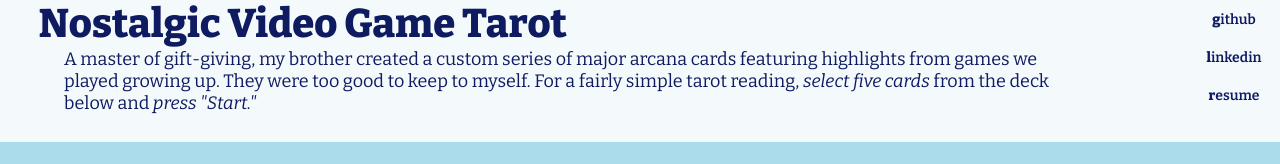
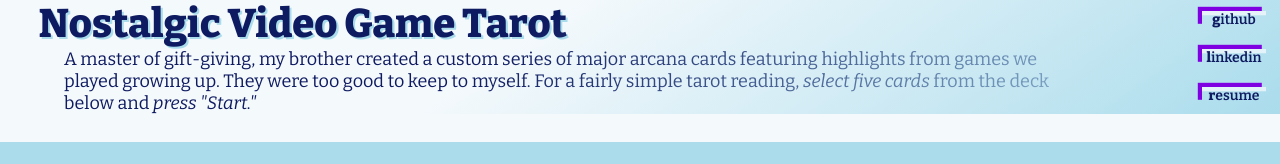
Before and after one commit to billydean/nostalgic-tarot, a React (Vite) app: page / in a window 1280 px wide. Shown: the top 164 px of the page. Built offline with nearby package versions, Linux system fonts and the light colour scheme; no server answers.

Commit message:
sick of box shadows lol

```diff
--- a/src/app/App.css
+++ b/src/app/App.css
@@ -43,16 +43,27 @@ h1 {
 .header {
   display: flex;
   justify-content: space-between;
+  position: relative;
+}
+
+.header::after {
+  background-image: linear-gradient(-35deg, #aadcec, transparent 60%);
+  content: "";
+  height: 100%;
+  position: absolute;
+  width: 100%;
 }
 .header-text {
   display: flex;
   flex-direction: column;
   align-items: center;
+  background-color: transparent;
 }
 
 .header-text h1 {
   align-self: first baseline;
   padding-left: 3vw;
+  text-shadow: 0.15rem 0.15rem 0 rgba(170,220,236,1);
 }
 
 .header-text p {
@@ -61,6 +72,7 @@ h1 {
   padding-right: 10vw;
   font-family: 'Bitter', serif;
   font-size:18px;
+  background-color: transparent;
 }
 
 .header p i {
@@ -225,6 +237,8 @@ h1 {
     list-style-type: none;
     justify-content: space-around;
     padding: 0 1rem;
+    z-index: 999;
+    background-color: transparent;
   }
 
   .navbar li {
@@ -233,11 +247,18 @@ h1 {
     justify-content: center;
     font-family: 'Bitter', serif;
     font-weight: 600;
+    background-color: transparent;
+    box-shadow: -0.3rem -0.3rem #7f00e0, inset 0 0.3rem rgba(244,249,252, 0.75);
   }
 
   .navbar li a {
     text-decoration: none;
+    background-color: transparent;
   }
+  .navbar li a b {
+    background-color: transparent;
+  }
+
   .footer {
     display: flex;
     justify-content: right;
```
